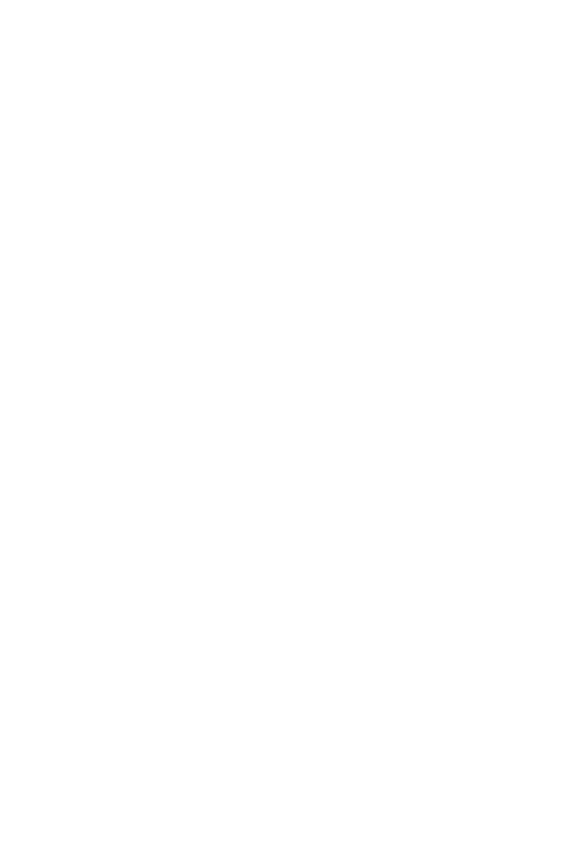
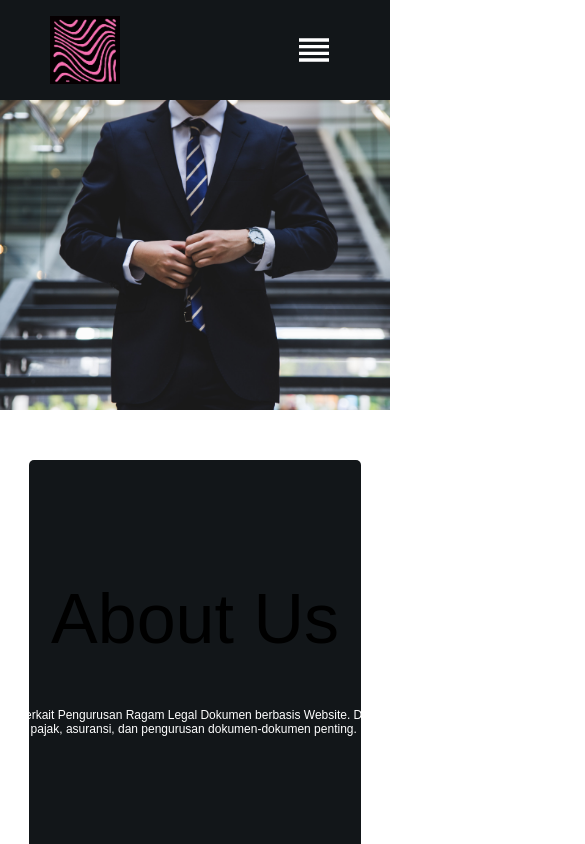
Before and after one commit to rahmi-na/capstone-project, a React (Create React App) app: page /about in a window 390 px wide. Before the commit this address had no page. Shown: the top 844 px of the page, 585 px wide, since content can reach past the window. Built offline with nearby package versions, Linux system fonts and the light colour scheme.

Commit message:
Add About and Customer Service

```diff
--- a/src/App.js
+++ b/src/App.js
@@ -2,6 +2,8 @@ import './App.css';
 import { BrowserRouter, Routes, Route } from "react-router-dom";
 import Home from './pages/Home';
 import Menu from './pages/Menu';
+import About from './pages/About';
+import CustomerService from './pages/CustomerService';
 
 
 function App() {
@@ -11,6 +13,8 @@ function App() {
         <Routes>
             <Route path='/' element={<Home/>} />
             <Route path='/menu' element={<Menu/>} />
+            <Route path='/about' element={<About/>} />
+            <Route path='/customerService' element={<CustomerService/>} />
         </Routes>
       </BrowserRouter>
     </div>
--- a/src/components/Navbar.js
+++ b/src/components/Navbar.js
@@ -23,7 +23,7 @@ function Navbar() {
             <Link to="/"> Home </Link>
             <Link to="/menu"> Menu </Link>
             <Link to="/about"> About </Link>
-            <Link to="/contact"> Contact </Link>
+            <Link to="/customerService"> Customer Service </Link>
             </div>
         </div>
         {/* Link Button */}
@@ -31,7 +31,7 @@ function Navbar() {
             <Link to="/"> Home </Link>
             <Link to="/menu"> Menu </Link>
             <Link to="/about"> About </Link>
-            <Link to="/contact"> Contact </Link>
+            <Link to="/customerService"> Customer Service </Link>
         <button onClick={toggleNavbar}>
             <ReorderIcon/>
         </button>
--- /dev/null
+++ b/src/pages/About.js
@@ -0,0 +1,28 @@
+import React from 'react';
+import Navbar from '../components/Navbar';
+import Footer from '../components/Footer';
+import Law from '../assets/Law.jpg';
+import '../style/About.css';
+
+function About() {
+  return (
+    <div>
+        <Navbar/>
+        <div className='about'>
+            <div className='aboutTop' style={{ backgroundImage: `url(${Law})`}}></div>
+            <div className='aboutBottom'>
+                <h1>About Us</h1>
+                <p>Kami memiliki ide berupa laman interaktif yaitu: Maturedi:
+                    Pusat Edukasi Digital Terkait Pengurusan Ragam Legal Dokumen berbasis Website.
+                    Diharapkannya dari terbentuknya laman ini, masyarakat menjadi siap dalam menghadapi
+                    kewajiban pajak dan mampu mendapatkan informasi terpusat terkait pajak, asuransi,
+                    dan pengurusan dokumen-dokumen penting.
+                </p>
+            </div>
+        </div>
+        <Footer/>
+    </div>
+  )
+}
+
+export default About
--- /dev/null
+++ b/src/pages/CustomerService.js
@@ -0,0 +1,17 @@
+import React from 'react';
+import Footer from '../components/Footer';
+import Navbar from '../components/Navbar';
+import CService from '../assets/CSMaturedi.png';
+import '../style/CustomerService.css';
+
+function CustomerService() {
+  return (
+    <div>
+        <Navbar/>
+        <div className='customerService' style={{ backgroundImage: `url(${CService})`}}></div>
+        <Footer/>
+    </div>
+  )
+}
+
+export default CustomerService
--- /dev/null
+++ b/src/style/About.css
@@ -0,0 +1,68 @@
+.about {
+    width: 100%;
+    height: 90vh;
+    display: flex;
+    flex-direction: column;
+  }
+
+  .aboutTop {
+    width: 100%;
+    height: 45%;
+    background-position: center;
+    background-repeat: no-repeat;
+    background-size: cover;
+    font-family: "Gill Sans", "Gill Sans MT", Calibri, "Trebuchet MS", sans-serif;
+  }
+
+  .aboutBottom {
+    display: flex;
+    flex-direction: column;
+    height: 55%;
+    align-items: center;
+    margin-top: 50px;
+  }
+
+  .aboutBottom p {
+    width: 1200px;
+  }
+
+  .about .aboutBottom h1 {
+    font-weight: 400;
+    font-size: 70px;
+    color: black;
+    height: 30px;
+    display: flex;
+    justify-content: center;
+    transform: translateY(-40px);
+  }
+
+  @media only screen and (max-width: 650px) {
+    .about {
+      justify-content: center;
+      align-items: center;
+    }
+
+    .aboutBottom {
+      margin-left: 0px;
+      border-radius: 5px;
+      padding: 10px;
+      width: 80%;
+      display: flex;
+      justify-content: center;
+      align-items: center;
+      flex-direction: column;
+      background-color: #121619;
+      color: white;
+    }
+
+    .aboutBottom h1 {
+      font-size: 20px;
+      height: 20px;
+      color: white;
+    }
+
+    .aboutBottom p {
+      font-size: 12px;
+      color: white;
+    }
+}
--- /dev/null
+++ b/src/style/CustomerService.css
@@ -0,0 +1,20 @@
+.customerService {
+    width: 100%;
+    height: 90vh;
+    display: flex;
+    justify-content: center;
+    align-items: left;
+    flex-direction: column;
+    background-position: center;
+    background-repeat: no-repeat;
+    background-size: 50%;
+    background-color: #00a884;
+
+  }
+
+  @media only screen and (max-width: 650px) {
+    .customerService {
+      justify-content: center;
+      align-items: center;
+    }
+  }
```
Also changed, not shown: src/assets/CSMaturedi.png (added), src/assets/Law.jpg (added), src/style/Footer.css (line endings or trailing spaces).
